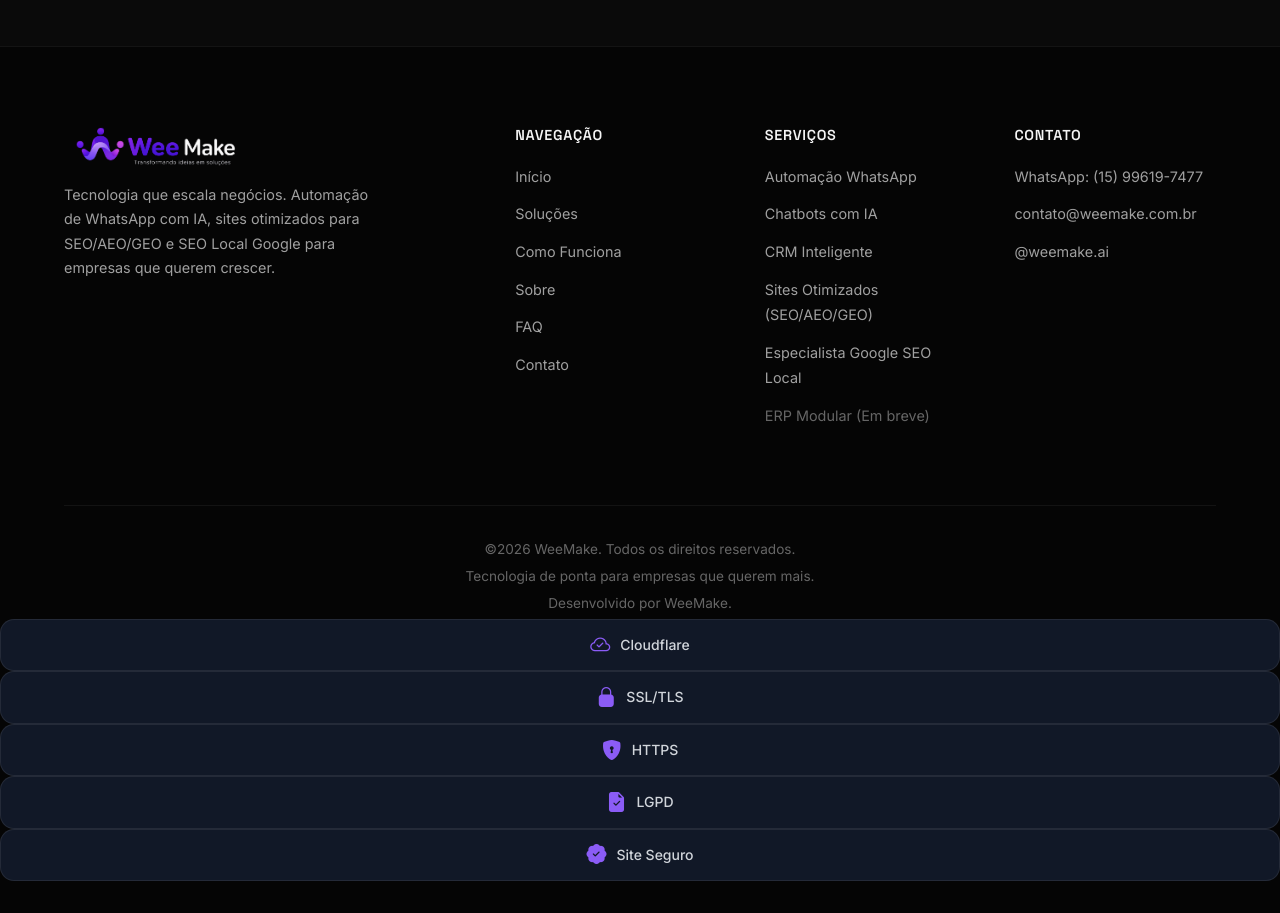
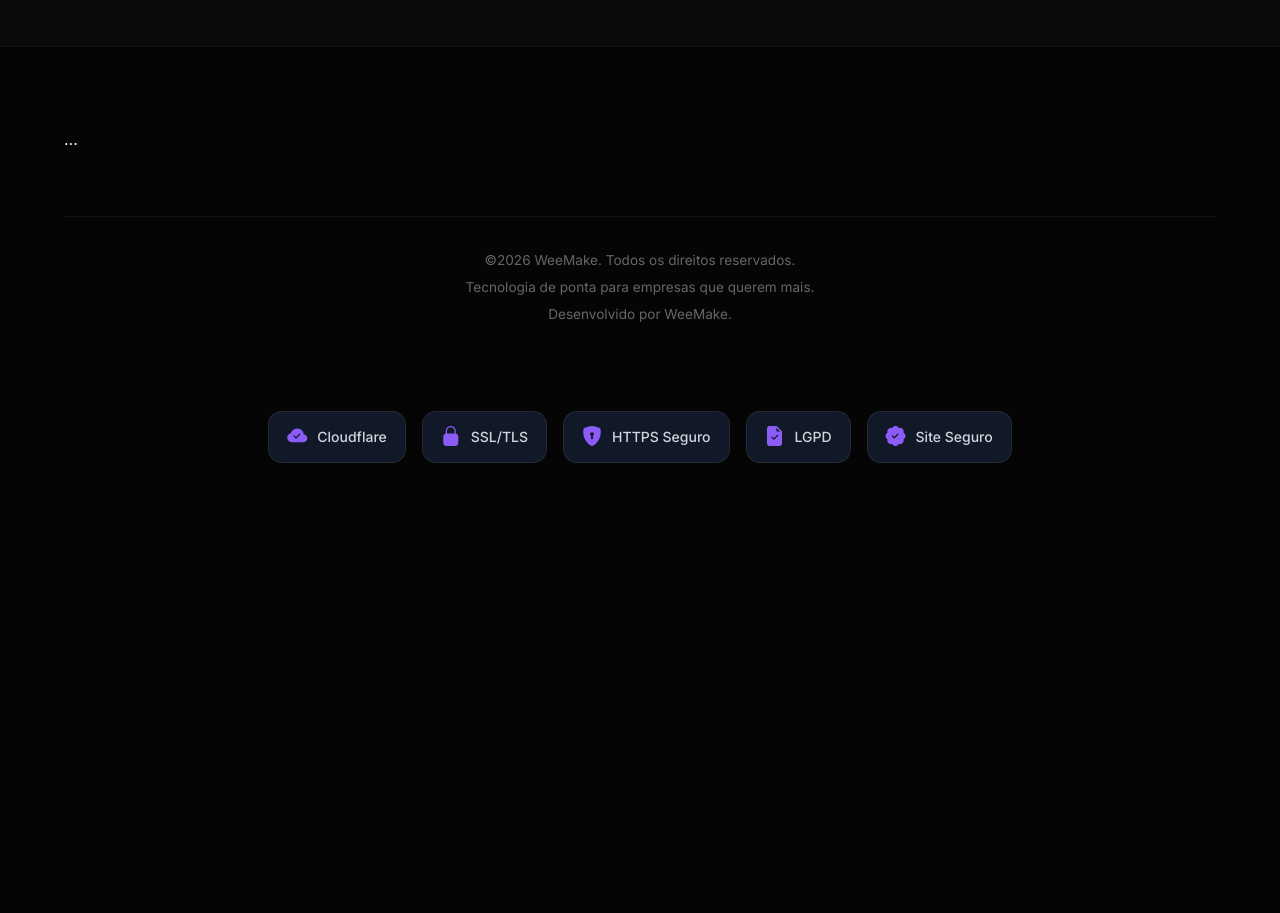
Before and after one commit to Neves-BR/WeeMakeSite, a website: page index.html in a window 1280 px wide. Shown: the part 7780-8693 px from the top of the page. After the commit the page ends 8359 px from the top, so only its background shows below. Drawn offline with nearby package versions, Linux system fonts and the light colour scheme.

Commit message:
Refactor footer section and add trust badges
Removed old footer content and added new structure with trust badges.

```diff
--- a/index.html
+++ b/index.html
@@ -794,53 +794,24 @@
         </div>
     </section>
 
-    <!-- Rodapé -->
     <footer class="footer" role="contentinfo">
     <div class="container">
+
         <div class="footer-grid">
-                <div class="footer-brand">
-                    <img src="assets/WeeMake Dark.png" alt="WeeMake" class="logo-img logo-img--footer" width="160" height="46">
-                    <p>Tecnologia que escala negócios. Automação de WhatsApp com IA, sites otimizados para SEO/AEO/GEO e SEO Local Google para empresas que querem crescer.</p>
+            ...
         </div>
-                <div class="footer-links">
-                    <h4>Navegação</h4>
-                    <ul>
-                        <li><a href="#hero">Início</a></li>
-                        <li><a href="#solucoes">Soluções</a></li>
-                        <li><a href="#como-funciona">Como Funciona</a></li>
-                        <li><a href="#sobre">Sobre</a></li>
-                        <li><a href="#faq">FAQ</a></li>
-                        <li><a href="#contato">Contato</a></li>
-                    </ul>
-                </div>
-                <div class="footer-links">
-                    <h4>Serviços</h4>
-                    <ul>
-                        <li><a href="https://lp-ia.weemake.com.br" target="_blank" rel="noopener noreferrer">Automação WhatsApp</a></li>
-                        <li><a href="https://lp-ia.weemake.com.br" target="_blank" rel="noopener noreferrer">Chatbots com IA</a></li>
-                        <li><a href="https://lp-ia.weemake.com.br" target="_blank" rel="noopener noreferrer">CRM Inteligente</a></li>
-                        <li><a href="https://wa.me/5515996197477?text=Olá!%20Tenho%20interesse%20em%20desenvolvimento%20de%20sites%20com%20SEO,%20AEO%20e%20GEO." target="_blank" rel="noopener noreferrer">Sites Otimizados (SEO/AEO/GEO)</a></li>
-                        <li><a href="https://wa.me/5515996197477?text=Olá!%20Quero%20aparecer%20no%20Google%20com%20SEO%20Local." target="_blank" rel="noopener noreferrer">Especialista Google SEO Local</a></li>
-                        <li><span>ERP Modular (Em breve)</span></li>
-                    </ul>
-                </div>
-                <div class="footer-links">
-                    <h4>Contato</h4>
-                    <ul>
-                        <li><a href="https://wa.me/5515996197477" target="_blank" rel="noopener noreferrer">WhatsApp: (15) 99619-7477</a></li>
-                        <li><a href="mailto:contato@weemake.com.br">contato@weemake.com.br</a></li>
-                        <li><a href="https://instagram.com/weemake.ai" target="_blank" rel="noopener noreferrer">@weemake.ai</a></li>
-                    </ul>
-                </div>
-            </div>
+
         <div class="footer-bottom">
             <p>&copy;2026 WeeMake. Todos os direitos reservados.</p>
             <p>Tecnologia de ponta para empresas que querem mais.</p>
             <p>Desenvolvido por WeeMake.</p>
         </div>
-        </div>
+
+        <!-- Selos -->
+        <div class="trust-badges">
+
             <div class="trust-badge">
-            <i class="bi bi-cloud-check"></i>
+                <i class="bi bi-cloud-check-fill"></i>
                 <span>Cloudflare</span>
             </div>
 
@@ -851,7 +822,7 @@
 
             <div class="trust-badge">
                 <i class="bi bi-shield-lock-fill"></i>
-            <span>HTTPS</span>
+                <span>HTTPS Seguro</span>
             </div>
 
             <div class="trust-badge">
@@ -862,6 +833,10 @@
             <div class="trust-badge">
                 <i class="bi bi-patch-check-fill"></i>
                 <span>Site Seguro</span>
+            </div>
+
+        </div>
+
     </div>
 </footer>
 
```
Lines whose indentation alone changed are shown as unchanged.
